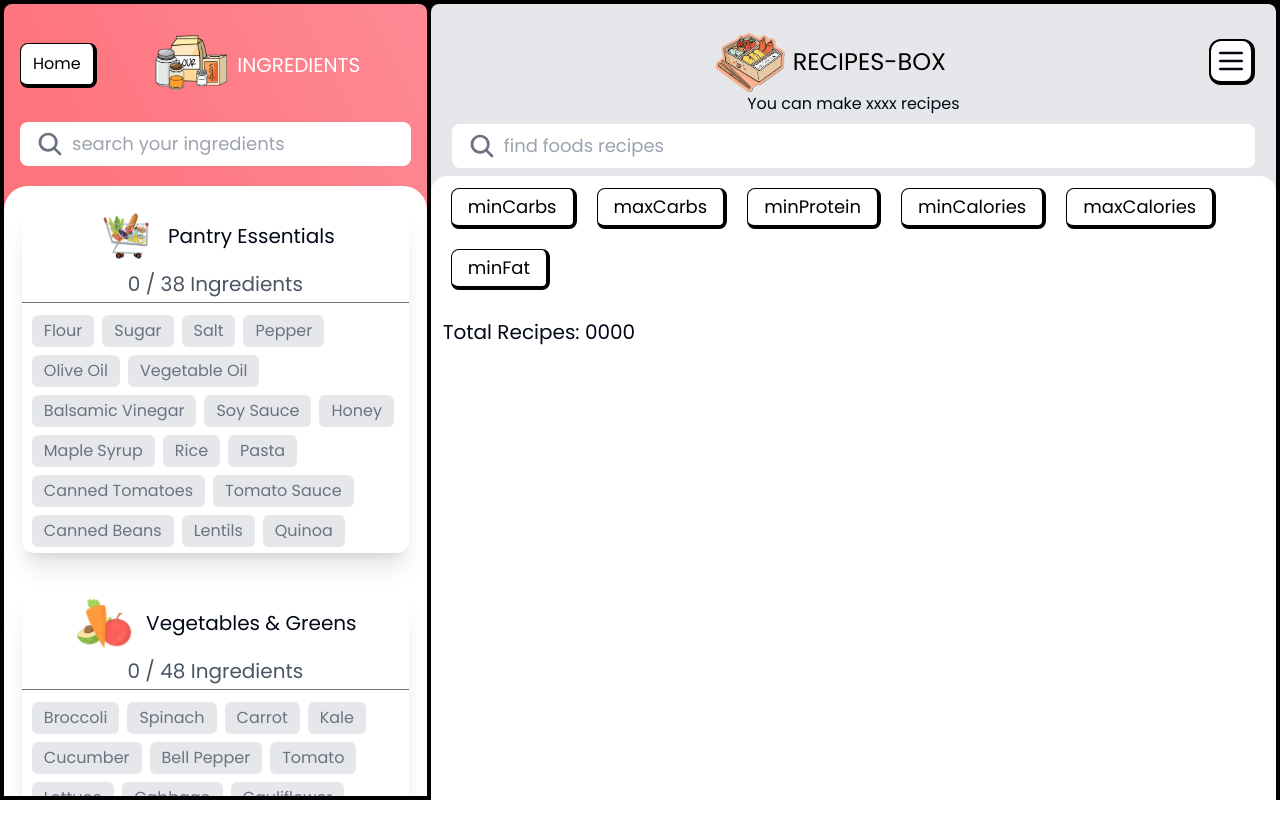
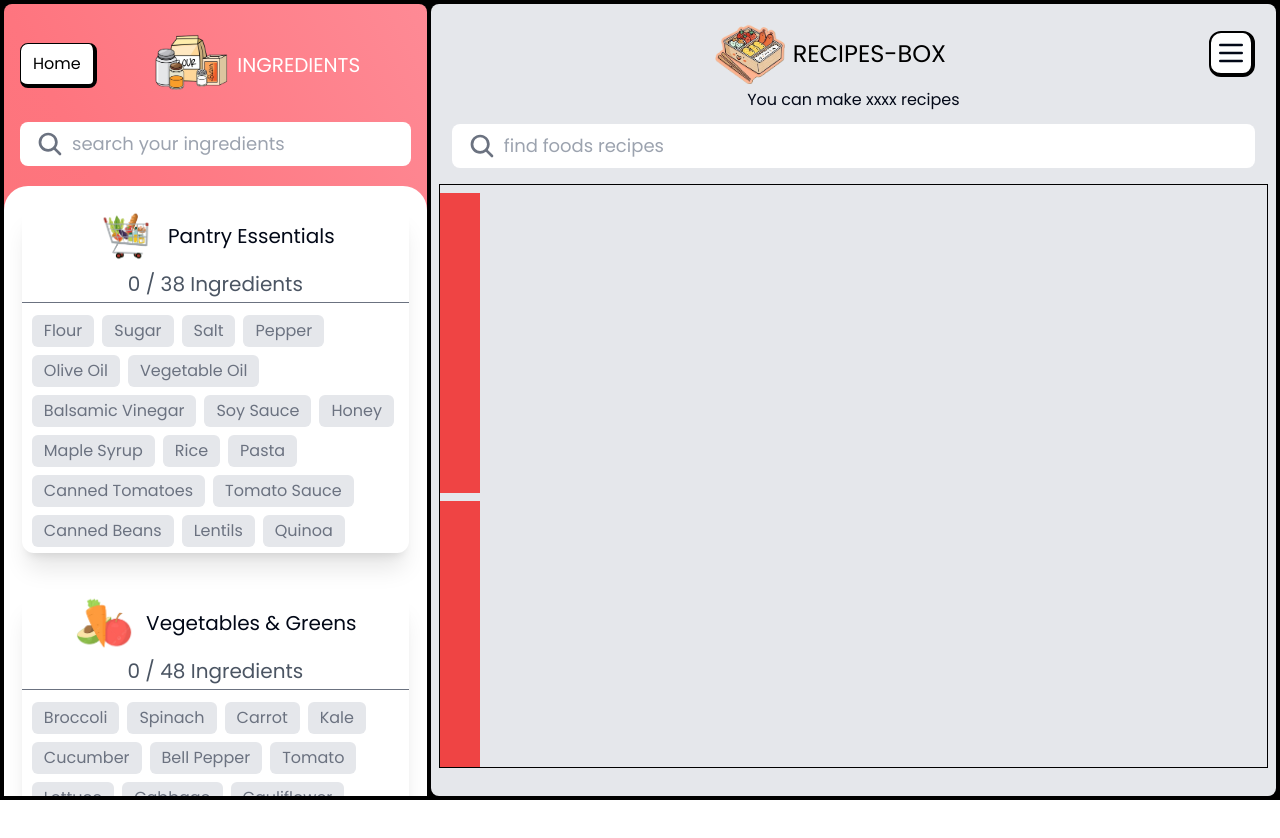
Before and after one commit to lyyhourr/recipe-box, a Next.js app: page /cook in a window 1280 px wide. Shown: the top 838 px of the page. After the commit the page ends 804 px from the top, so only its background shows below. Built offline with nearby package versions, Linux system fonts and the light colour scheme.

Commit message:
reab layout recipes

```diff
--- a/components/pages/PageCook/CookPage.tsx
+++ b/components/pages/PageCook/CookPage.tsx
@@ -8,25 +8,31 @@ import Image from "next/image";
 import Link from "next/link";
 import React, { useState } from "react";
 import { IoSearch } from "react-icons/io5";
-import { Divide } from "lucide-react";
+import TestLayout from "./TestLayout";
 
 export default function CookPage() {
-
-    const [allIngredients, setAllIngredients] = useState(Ingredients)
+  const [allIngredients, setAllIngredients] = useState(Ingredients);
   const [switchSearch, setSwitchSearch] = useState(true);
-    const [searchValue, setSearchValue] = useState('')
+  const [searchValue, setSearchValue] = useState("");
 
   const handleSearchIngredients = (value: any) => {
-        setSearchValue(value)
-    }
+    setSearchValue(value);
+  };
 
   function handleSelectedIngredients(name: string, index: number) {
     const isSelected = allIngredients[index].selected.includes(name);
-        setAllIngredients(prev => prev.map((item: Ingredient, i) => i === index
-            ?
-            { ...item, selected: isSelected ? item.selected.filter(select => select !== name) : [...item.selected, name] }
-            :
-            item))
+    setAllIngredients((prev) =>
+      prev.map((item: Ingredient, i) =>
+        i === index
+          ? {
+              ...item,
+              selected: isSelected
+                ? item.selected.filter((select) => select !== name)
+                : [...item.selected, name],
+            }
+          : item
+      )
+    );
   }
 
   return (
@@ -39,7 +45,7 @@ export default function CookPage() {
         <div className="m-2 p-2 flex flex-col gap-3">
           <div className="flex items-center justify-between lg:justify-between  rounded-lg">
             <Link href={"/"} className="">
-                            <Button bgColor="white" >Home</Button>
+              <Button bgColor="white">Home</Button>
             </Link>
             <div className="flex justify-center cursor-pointer  items-center w-[170px]">
               <Image
@@ -65,8 +71,13 @@ export default function CookPage() {
               placeholder="search your ingredients "
               onChange={(e) => handleSearchIngredients(e.target.value)}
             />
-                        <div className={cn(`bg-white hidden w-full flex-col gap-3 left-0 absolute top-9 overflow-auto h-fit max-h-[300px] rounded-b-lg px-4`, { 'flex': searchValue })}>
-                                {AllIngredientDatas.slice(0,20).map(data=>(
+            <div
+              className={cn(
+                `bg-white hidden w-full flex-col gap-3 left-0 absolute top-9 overflow-auto h-fit max-h-[300px] rounded-b-lg px-4`,
+                { flex: searchValue }
+              )}
+            >
+              {AllIngredientDatas.slice(0, 20).map((data) => (
                 <div className="text-black" key={data}>
                   {data.includes(searchValue) && data}
                 </div>
@@ -124,10 +135,12 @@ export default function CookPage() {
         </div>
       </div>
       <div
-                className={`lg:flex flex flex-col gap-1  bg-gray-200 w-full h-full  rounded-lg ${switchSearch ? "hidden" : "block"
+        className={`lg:flex flex flex-col gap-1  bg-gray-200 w-full h-full  rounded-lg ${
+          switchSearch ? "hidden" : "block"
         }`}
       >
-                <RecipePage setSwitchSearch={setSwitchSearch} />
+        {/* <RecipePage setSwitchSearch={setSwitchSearch} /> */}
+        <TestLayout setSwitchSearch={setSwitchSearch} />
       </div>
     </main>
   );
--- a/components/pages/PageCook/RecipePage.tsx
+++ b/components/pages/PageCook/RecipePage.tsx
@@ -1,56 +1,75 @@
-"use client"
-import Link from 'next/link'
-import React, { useEffect, useState } from 'react'
-import Button from '../../Button'
-import { IoSearch } from 'react-icons/io5'
-import Image from 'next/image'
-import Menu from '../../Menu'
-import { cn } from '@/lib/utils'
+"use client";
+import Link from "next/link";
+import React, { useEffect, useState } from "react";
+import Button from "../../Button";
+import { IoSearch } from "react-icons/io5";
+import Image from "next/image";
+import Menu from "../../Menu";
+import { cn } from "@/lib/utils";
 
 interface RecipePageProps {
-  setSwitchSearch: React.Dispatch<React.SetStateAction<boolean>>
+  setSwitchSearch: React.Dispatch<React.SetStateAction<boolean>>;
 }
 
-const options = ["minCarbs", "maxCarbs", "minProtein", "minCalories", "maxCalories", "minFat", "maxFat", "minCholesterol", "maxCholesterol", , "minVitaminC", "maxVitaminC", "minVitaminD", "maxVitaminD", "minIron", "maxIron"]
+const options = [
+  "minCarbs",
+  "maxCarbs",
+  "minProtein",
+  "minCalories",
+  "maxCalories",
+  "minFat",
+  "maxFat",
+  "minCholesterol",
+  "maxCholesterol",
+  ,
+  "minVitaminC",
+  "maxVitaminC",
+  "minVitaminD",
+  "maxVitaminD",
+  "minIron",
+  "maxIron",
+];
 
 interface FoodDataTypes {
-  id: number,
-  image: string,
-  imageType: string,
-  title: string
+  id: number;
+  Title: string;
+  Ingredients: string[];
+  Instructions: string;
+  Image: string;
 }
 
 export default function RecipePage(props: RecipePageProps) {
-  const [selectedOption, setSelectedOption] = useState("")
+  const [selectedOption, setSelectedOption] = useState("");
 
-  const [foodData, setFoodData] = useState<FoodDataTypes[]>([])
+  const [foodData, setFoodData] = useState<FoodDataTypes[]>([]);
 
   function handleSelectedOption(name: string) {
-    setSelectedOption(prev => prev === name ? "" : name)
+    setSelectedOption((prev) => (prev === name ? "" : name));
   }
 
-  const [userQuery, setUserQuery] = useState("")
+  const [userQuery, setUserQuery] = useState("");
 
-  // useEffect(() => {
-  //   fetch(`https://api.spoonacular.com/recipes/complexSearch?apiKey=a99837b3caa74821bcff69aea9938e44&query=${userQuery}&number=20`)
-  //     .then(res => res.json())
-  //     .then(data => userQuery?.length > 0 && setFoodData(data.results))
-  // }, [userQuery])
+  useEffect(() => {
+    fetch(
+      `https://food-recipes-with-images.p.rapidapi.com/?rapidapi-key=c28a6033e2msh54a41741757aa7ep1eae39jsn951ae2cca7a4&q=chicken%20soup`
+    )
+      .then((res) => res.json())
+      .then((data) => userQuery?.length > 0 && setFoodData(data.d));
+  }, [userQuery]);
 
-  console.log(foodData)
+  console.log(foodData);
   return (
-    <div className="w-full  mt-7 ">
+    <div className="w-full h-screen  mt-7 ">
       <div className="flex w-[95%] mx-auto items-center justify-between   rounded-lg">
-        <div className='hidden lg:block'>
-        </div>
-        <Button bgColor="white" className='lg:hidden'
-          onClick={() => props.setSwitchSearch(true)}>
+        <div className="hidden lg:block"></div>
+        <Button
+          bgColor="white"
+          className="lg:hidden"
+          onClick={() => props.setSwitchSearch(true)}
+        >
           Back
         </Button>
-        <Link
-          href={"/"}
-          className="flex justify-center gap-2 items-center "
-        >
+        <Link href={"/"} className="flex justify-center gap-2 items-center ">
           <Image
             src={"/logos/main-logo.png"}
             width={10000}
@@ -72,53 +91,58 @@ export default function RecipePage(props: RecipePageProps) {
           onChange={(e) => setUserQuery(e.target.value)}
         />
       </div>
-      <div className='bg-white rounded-t-2xl'>
-        <div className='flex items-center gap-1 lg:gap-5 pt-3 px-5  flex-wrap mb-2  pb-5'>
-          {
-            options.slice(0, 6).map((opt, i) => (
-              <div key={i}>
-                <Button className={cn(selectedOption === opt ? "text-white bg-green-500" : "text-black bg-white")} size='xs'
-                  onClick={() => handleSelectedOption(`${opt}`)}>{opt}</Button>
-              </div>
-            ))
-          }
+      <div className="bg-white rounded-t-2xl overflow-auto h-full border border-black">
+        <div className="flex items-center gap-1 lg:gap-5 pt-3 px-5  flex-wrap mb-2  pb-5">
+          {options.slice(0, 6).map((opt, i) => (
+            <div key={i}>
+              <Button
+                className={cn(
+                  selectedOption === opt
+                    ? "text-white bg-green-500"
+                    : "text-black bg-white"
+                )}
+                size="xs"
+                onClick={() => handleSelectedOption(`${opt}`)}
+              >
+                {opt}
+              </Button>
+            </div>
+          ))}
         </div>
-        <p className='text-xl pl-3'>Total Recipes: 0000</p>
+        <p className="text-xl pl-3">Total Recipes: 0000</p>
         <div className="overflow-auto">
-
-          <div className='grid grid-cols-1 sm:grid-cols-2 p-3 xl:grid-cols-3  h-[630px] overflow-auto  gap-2 lg:gap-4 my-3 mx-2'>
-            {/* {
-              foodData.length > 1 && foodData.map((food, i) => (
-
-                <div className='flex  items-center   shadow-2xl border-2 border-black rounded-md ' key={i}>
-                  <div className='w-2/3 border-r-2 border-black h-full'>
+          {/* <div className="grid grid-cols-1 sm:grid-cols-2 p-3 xl:grid-cols-3  h-[630px] overflow-auto  gap-2 lg:gap-4 my-3 mx-2">
+            {foodData.length > 1 &&
+              foodData.map((food, i) => (
+                <div
+                  className="flex  items-center   shadow-2xl border-2 border-black rounded-md "
+                  key={i}
+                >
+                  <div className="w-2/3 border-r-2 border-black h-full">
                     <Image
-                      src={food.image}
+                      src={` https:${food.Image}`}
                       width={10000}
                       height={10000}
-                      alt=''
-                      className='w-full h-full bg-cover '
+                      alt=""
+                      className="w-full h-full bg-cover "
                     />
                   </div>
-                  <div className='p-2 w-full flex flex-col gap-8'>
-                    <div className='flex flex-col'>
-                      <p className='text-xl'>{food.title}</p>
-                      <p className='text-gray-600'>ingred</p>
+                  <div className="p-2 w-full flex flex-col gap-8">
+                    <div className="flex flex-col">
+                      <p className="text-xl">{food.Title}</p>
+                      <p className="text-gray-600">ingred</p>
                     </div>
-                    <div className='flex justify-end'>
-
-                      <button className='bg-white text-black px-4 py-[1px] rounded-md border-2 border-black border-r-4 border-b-4 active:border'>View Detail</button>
+                    <div className="flex justify-end">
+                      <button className="bg-white text-black px-4 py-[1px] rounded-md border-2 border-black border-r-4 border-b-4 active:border">
+                        View Detail
+                      </button>
                     </div>
                   </div>
                 </div>
-              ))
-            } */}
-          </div>
+              ))}
+          </div> */}
         </div>
       </div>
     </div>
-
-
-
-  )
+  );
 }
--- /dev/null
+++ b/components/pages/PageCook/TestLayout.tsx
@@ -0,0 +1,55 @@
+import Button from "@/components/Button";
+import Menu from "@/components/Menu";
+import Image from "next/image";
+import Link from "next/link";
+import React from "react";
+import { IoSearch } from "react-icons/io5";
+interface RecipePageProps {
+  setSwitchSearch: React.Dispatch<React.SetStateAction<boolean>>;
+}
+export default function TestLayout(props: RecipePageProps) {
+  return (
+    <div className="w-full h-screen overflow-">
+      <div className="flex flex-col gap-1 mt-5  ">
+        <div className="flex w-[95%] mx-auto items-center justify-between  rounded-lg">
+          <div className="hidden lg:block"></div>
+          <Button
+            bgColor="white"
+            className="lg:hidden"
+            onClick={() => props.setSwitchSearch(true)}
+          >
+            Back
+          </Button>
+          <Link href={"/"} className="flex justify-center gap-2 items-center ">
+            <Image
+              src={"/logos/main-logo.png"}
+              width={10000}
+              height={10000}
+              className="w-[70px] h-[60px]"
+              alt="main logo"
+            />
+            <p className="text-2xl text-black uppercase  ">recipes-box</p>
+          </Link>
+          <Menu />
+        </div>
+        <p className="text-center">You can make xxxx recipes</p>
+        <div className="bg-white  w-[95%] mx-auto flex pl-4 py-2 items-center gap-2 my-2     rounded-lg ">
+          <IoSearch className="w-7 h-7 text-gray-500 " />
+          <input
+            type="text"
+            className="outline-none text-lg w-[95%]"
+            placeholder="find foods recipes"
+          />
+        </div>
+      </div>
+
+      <div className="m-2 h-[73%] overflow-auto border border-black">
+        <div className="bg-red-500 w-10 h-[300px] my-2"></div>
+        <div className="bg-red-500 w-10 h-[300px] my-2"></div>
+        <div className="bg-red-500 w-10 h-[300px] my-2"></div>
+        <div className="bg-red-500 w-10 h-[300px] my-2"></div>
+        <div className="bg-red-500 w-10 h-[300px] my-2"></div>
+      </div>
+    </div>
+  );
+}
--- a/next.config.js
+++ b/next.config.js
@@ -1,5 +1,5 @@
 module.exports = {
   images: {
-    domains: ["spoonacular.com"],
+    domains: ["20fix.com"],
   },
 };
```
Also changed, not shown: 1 other file (tests, documents, lock files or other folders). Lines whose indentation alone changed are shown as unchanged.
